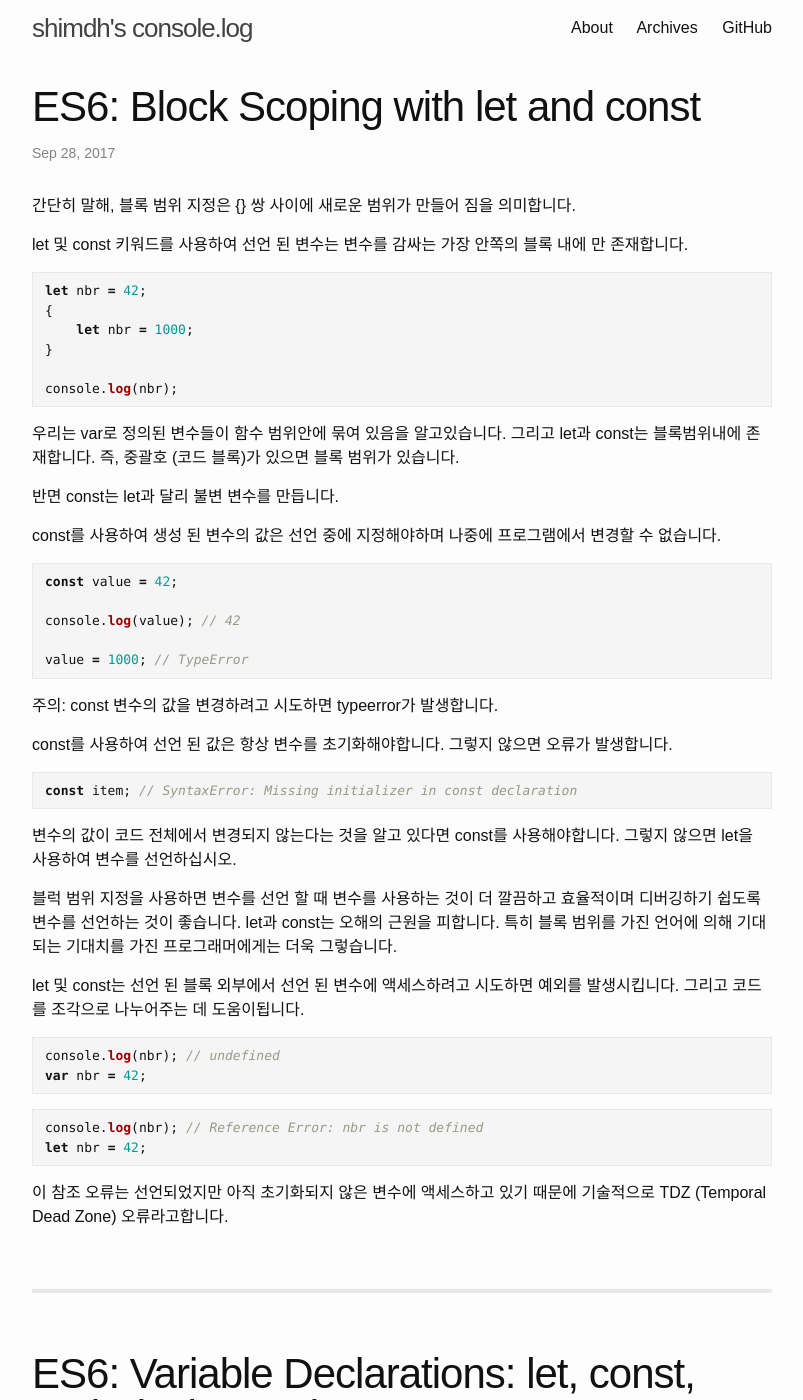
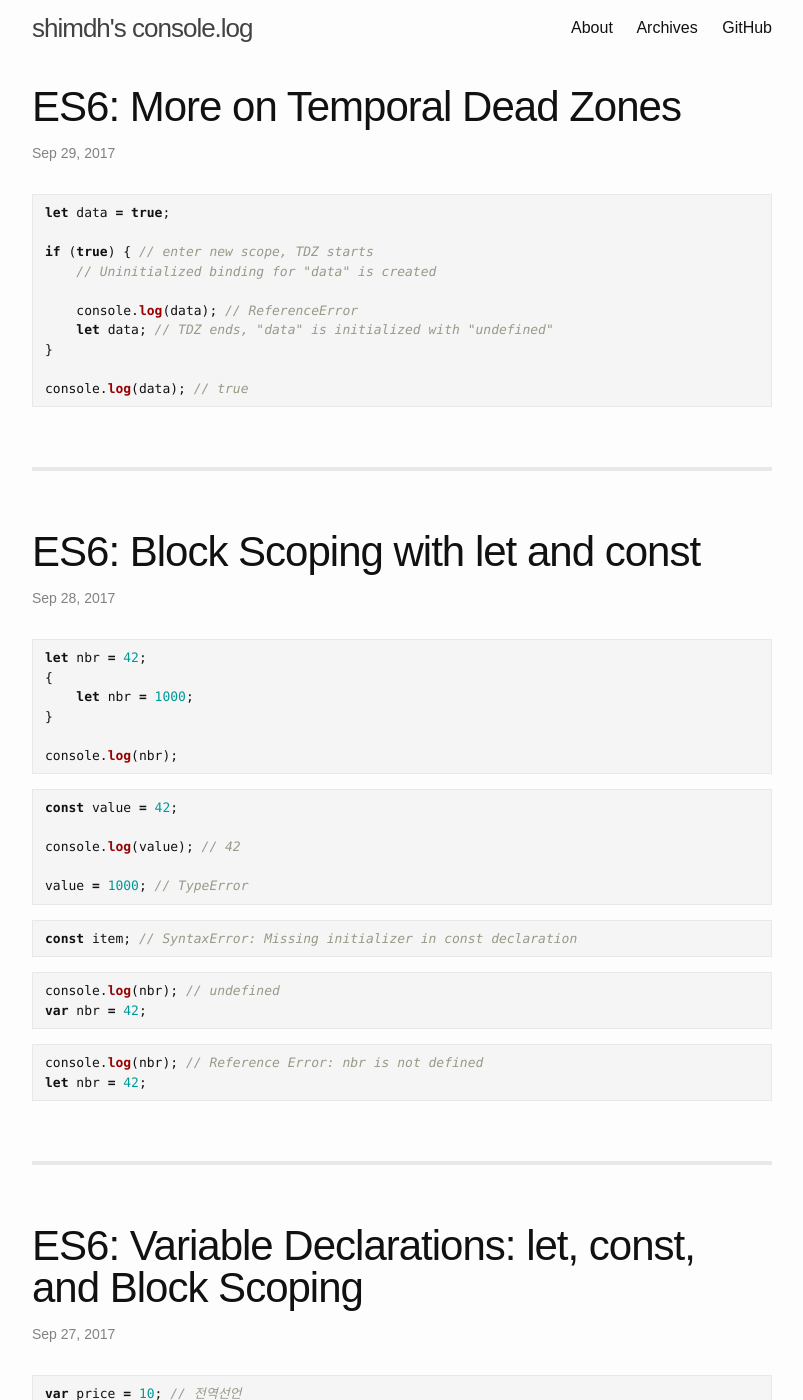
Before and after one commit to yous/whiteglass, a Jekyll site: the page built from index.html, in a window 1280 px wide and 1400 px high. Shown: the whole window, without its empty margins (238-1041 px from the left). Built offline with Jekyll 4.4.1, drawn with Linux system fonts in a browser that asks for light colours; the list of posts is cut into pages by our own code; some of the changed text lies outside the part shown.

Commit message:
code로만으로 변경

```diff
--- a/_posts/2017-09-27-es6-variable-declarations.md
+++ b/_posts/2017-09-27-es6-variable-declarations.md
@@ -3,20 +3,12 @@ layout: post
 title: "ES6: Variable Declarations: let, const, and Block Scoping"
 ---
 
-<!-- ### Variable Declarations: let, const, and Block Scoping -->
-
-<!-- In the past, all variables in JavaScript were declared using the keyword var. -->
-과거에는 JavaScript의 모든 변수가 var 키워드를 사용하여 선언되었습니다.
-
-<!-- These variables were function scoped, meaning their scope was within the function enclosing them, and this could sometimes be confusing to developers coming from other languages. -->
-
-이 변수는 함수 범위내에 있으며 그 범위가 함수를 감싸는 함수 내에 있음을 의미하며 다른 언어로 개발해온 개발자들에게 혼동을 줄 수 있습니다.
 
 {% highlight js %}
-var price = 10; // Global Declaration
+var price = 10; // 전역선언
 
 function showPrice() {
-    var price = 12; // Local Declaration using var
+    var price = 12; // var를 사용한 로컬선언
     console.log(price); // 12
 }
 
@@ -25,13 +17,12 @@ console.log(price); // 10
 {% endhighlight %}
 
 
-<!-- Following is an example of function level scopes with IIFE: -->
-다음은 IIFE를 사용하는 함수 범위의 예입니다.
 {% highlight js %}
-var price = 10; // Global Declaration
+// IIFE
+var price = 10; // 전역선언
 
 (function () {
-    var price = 12; // Local Declaration using var
+    var price = 12; // var를 사용한 로컬선언
     console.log(price); // 12
 })();
 
--- a/_posts/2017-09-28-es6-block-scoping-with-let-and-const.md
+++ b/_posts/2017-09-28-es6-block-scoping-with-let-and-const.md
@@ -3,13 +3,6 @@ layout: post
 title: "ES6: Block Scoping with let and const"
 ---
 
-<!-- ### Block Scoping with let and const -->
-
-<!-- Quite simply, block scoping means that a new scope is created between a pair of { }. -->
-간단히 말해, 블록 범위 지정은 {} 쌍 사이에 새로운 범위가 만들어 짐을 의미합니다.
-
-<!-- The variables declared using the keywords let and const only exist within the innermost block that surrounds them. -->
-let 및 const 키워드를 사용하여 선언 된 변수는 변수를 감싸는 가장 안쪽의 블록 내에 만 존재합니다.
 
 {% highlight js %}
 let nbr = 42;
@@ -20,14 +13,6 @@ let nbr = 42;
 console.log(nbr);
 {% endhighlight %}
 
-<!-- We now know that var is bound to function scope, whereas let and const are block scopes, which means if you've got a set of curly brackets (a block of code), you have a block scope. -->
-우리는 var로 정의된 변수들이 함수 범위안에 묶여 있음을 알고있습니다. 그리고 let과 const는 블록범위내에 존재합니다. 즉, 중괄호 (코드 블록)가 있으면 블록 범위가 있습니다.
-
-<!-- On the other hand, unlike let, const creates immutable variables. -->
-반면 const는 let과 달리 불변 변수를 만듭니다.
-
-<!-- The values of the variables created using const need to be assigned during declaration and cannot be changed later in the program. -->
-const를 사용하여 생성 된 변수의 값은 선언 중에 지정해야하며 나중에 프로그램에서 변경할 수 없습니다.
 
 {% highlight js %}
 const value = 42;
@@ -37,23 +22,11 @@ console.log(value); // 42
 value = 1000; // TypeError
 {% endhighlight %}
 
-주의: const 변수의 값을 변경하려고 시도하면 typeerror가 발생합니다.
-
-<!-- Make sure that you always initialize the variable with a value declared using const; otherwise it will throw an error. -->
-const를 사용하여 선언 된 값은 항상 변수를 초기화해야합니다. 그렇지 않으면 오류가 발생합니다.
 
 {% highlight js %}
 const item; // SyntaxError: Missing initializer in const declaration
 {% endhighlight %}
 
-<!-- If you know that the value of your variables is not going to change throughout your code, you should be using const; otherwise use let to declare your variables. -->
-변수의 값이 코드 전체에서 변경되지 않는다는 것을 알고 있다면 const를 사용해야합니다. 그렇지 않으면 let을 사용하여 변수를 선언하십시오.
-
-<!-- We recommend moving away from the practice of using var to declare variables as it is cleaner, more efficient, and easy to debug if you use block scoping. let and const avoid the source of misunderstanding, especially for programmers with expectations set by languages with block scope. -->
-블럭 범위 지정을 사용하면 변수를 선언 할 때 변수를 사용하는 것이 더 깔끔하고 효율적이며 디버깅하기 쉽도록 변수를 선언하는 것이 좋습니다. let과 const는 오해의 근원을 피합니다. 특히 블록 범위를 가진 언어에 의해 기대되는 기대치를 가진 프로그래머에게는 더욱 그렇습니다.
-
-<!-- let and const throw an exception if you try to access the variables declared by them outside the blocks they were declared and do away with hoisting, helping you localize the effects of your code fragments. -->
-let 및 const는 선언 된 블록 외부에서 선언 된 변수에 액세스하려고 시도하면 예외를 발생시킵니다. 그리고 코드를 조각으로 나누어주는 데 도움이됩니다.
 
 {% highlight js %}
 console.log(nbr); // undefined
@@ -64,6 +37,3 @@ var nbr = 42;
 console.log(nbr); // Reference Error: nbr is not defined
 let nbr = 42;
 {% endhighlight %}
-
-<!-- This Reference Error is technically called a Temporal Dead Zone (TDZ) error because you are accessing a variable that's been declared but not yet initialized. -->
-이 참조 오류는 선언되었지만 아직 초기화되지 않은 변수에 액세스하고 있기 때문에 기술적으로 TDZ (Temporal Dead Zone) 오류라고합니다.
--- /dev/null
+++ b/_posts/2017-09-29-es6-more-on-teporal-dead-zones.md
@@ -0,0 +1,17 @@
+---
+layout: post
+title: "ES6: More on Temporal Dead Zones"
+---
+
+{% highlight js %}
+let data = true;
+
+if (true) { // enter new scope, TDZ starts
+    // Uninitialized binding for "data" is created
+
+    console.log(data); // ReferenceError
+    let data; // TDZ ends, "data" is initialized with "undefined"
+}
+
+console.log(data); // true
+{% endhighlight %}
```
